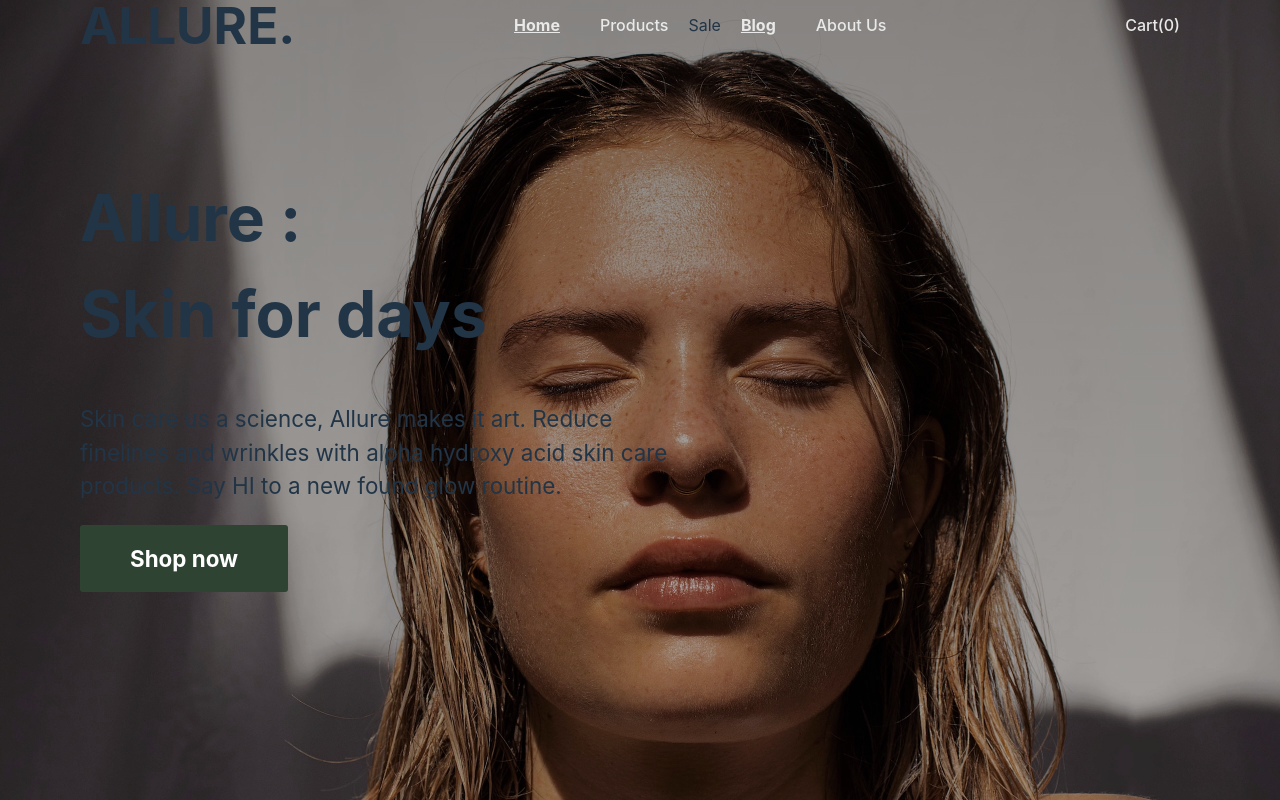
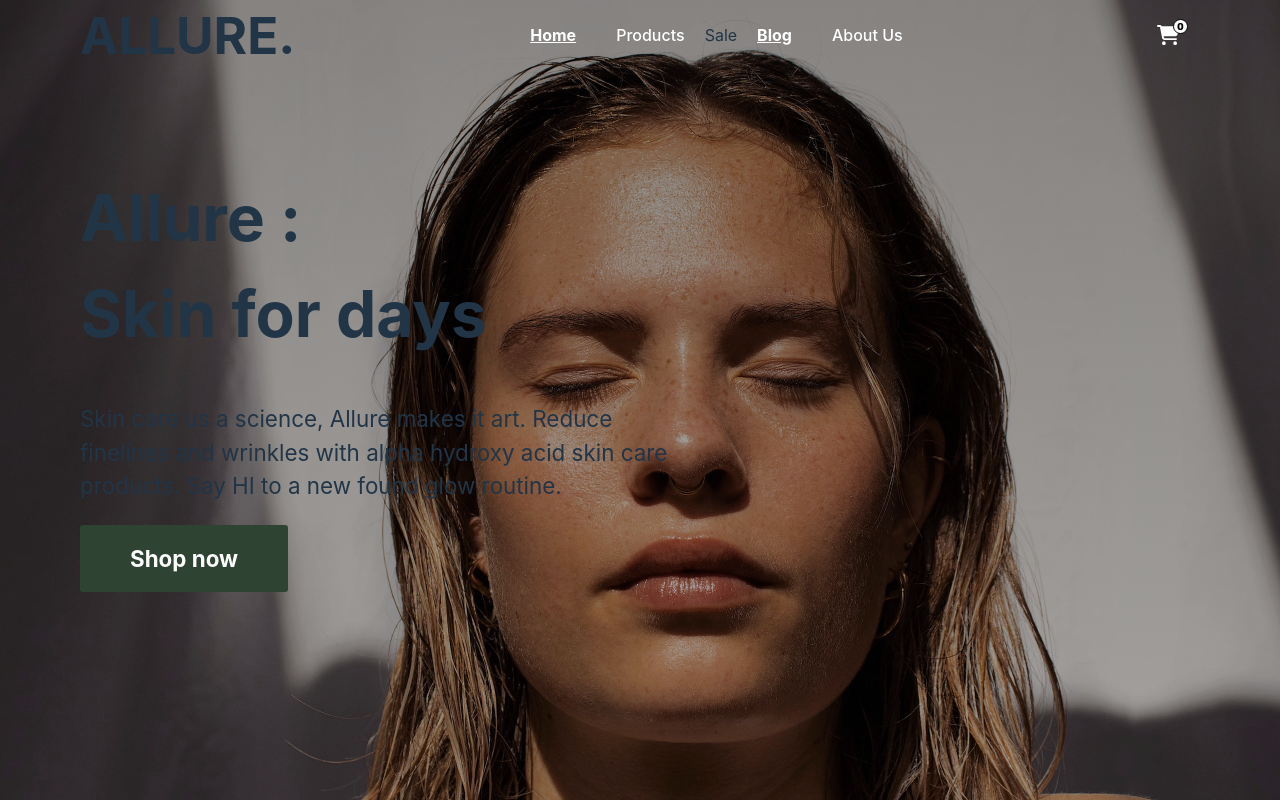
Before and after one commit to PrimoCrypt/skincare-ecommerce, a Vue app: page / in a window 1280 px wide. Shown: the top 800 px of the page. Built offline with nearby package versions, Linux system fonts and the light colour scheme.

Commit message:
Made the nav color dynamically change when routing

```diff
--- a/package.json
+++ b/package.json
@@ -9,6 +9,12 @@
     "preview": "vite preview --port 8080"
   },
   "dependencies": {
+    "@fortawesome/fontawesome-free": "^6.4.2",
+    "@fortawesome/fontawesome-svg-core": "^6.4.2",
+    "@fortawesome/free-solid-svg-icons": "^6.4.2",
+    "@fortawesome/vue-fontawesome": "^3.0.3",
+    "install": "^0.13.0",
+    "npm": "^9.8.1",
     "pinia": "^2.1.6",
     "vue": "^3.3.4",
     "vue-router": "^4.2.4"
--- a/src/components/NavBar.vue
+++ b/src/components/NavBar.vue
@@ -9,16 +9,20 @@
                 <router-link to="/#blogViewComp">Blog</router-link>
                 <router-link to="/about">About Us</router-link>
             </div>
-            <span>
-                <router-link to="/cart">Cart({{ totalCartItems.length }})</router-link>
+            <span class="nav-cart">
+                <router-link to="/cart">
+                    <font-awesome-icon :icon="['fas', 'shopping-cart']" size="lg" /><span class="cart-quantity">{{ totalCartItems.length }}</span>
+                </router-link>
             </span>
         </div>
 
         <div v-else class="navbar content">
             <h1>{{ pageNameHeader }}.</h1>
             <div class="leftside">
-                <span>
-                    <router-link to="/cart">Cart({{ totalCartItems.length }})</router-link>
+                <span class="nav-cart">
+                    <router-link to="/cart">
+                        <font-awesome-icon :icon="['fas', 'shopping-cart']" size="lg" /><span class="cart-quantity">{{ totalCartItems.length }}</span>
+                    </router-link>
                 </span>
                 <div class="whole-harmburger-menu">
                     <button class="hamburger-menu" @click="toggleMenu" :class="{ 'active': isMenuOpen }">
@@ -39,14 +43,11 @@
             </div>
         </div>
     </div>
-
-
 </template>
 
 <script setup>
 import { ref, onMounted, onUnmounted } from 'vue'
 import { pageNameHeader, totalCartItems } from '@/pageData.js';
-
 
     const isMenuOpen = ref(false)
 
@@ -69,6 +70,7 @@ import { pageNameHeader, totalCartItems } from '@/pageData.js';
     });
 
 
+
 </script>
 
 <style scoped>
@@ -87,7 +89,8 @@ hr{
     justify-content: space-between;
     height: 50px;
     position: relative;
-    top: 0px;
+    top: 10px;
+    margin-bottom: 30px;
 }
 
 .nav-link-center {
@@ -99,18 +102,31 @@ hr{
     margin: 0;
 }
 
-.nav-link{
-    margin: 0 20px;
+.whole-harmburger-menu{
+    margin-left: 20px;
 }
 
-.nav-link a{
-    width: 100px;
+.nav-cart{
+    position: relative;
 }
-
+.cart-quantity{
+    position: absolute;
+    top: -4px;
+    right:12px;
+    background-color: white;
+    border: 1px black solid;
+    width: 13px;
+    height: 13px;
+    border-radius: 50% ;
+    font-size: 10px;
+    color: black;
+    font-family: Rubik;
+    font-weight: 700;
+}
 .navbar a {
     margin: 0 20px;
     text-decoration: none;
-    color: #E9E9E9;
+    color: black;
 }
 
 .navbar a.router-link-exact-active {
@@ -122,6 +138,9 @@ hr{
 @media (max-width: 900px) {
     .navbar a {
         margin: 0 5px;
+    }
+    .cart-quantity{
+        right: -3px;
     }
 }
 
--- a/src/main.js
+++ b/src/main.js
@@ -3,7 +3,12 @@ import { createWebHistory } from 'vue-router'
 import createRouter from '@/router/index.js'
 import './style.css'
 import App from '@/App.vue'
+import { library } from '@fortawesome/fontawesome-svg-core'
+import { FontAwesomeIcon } from '@fortawesome/vue-fontawesome'
+import { faShoppingCart } from '@fortawesome/free-solid-svg-icons/faShoppingCart'
 
+
+library.add(faShoppingCart)
 // createApp(App).use(router).mount('#app')
 const router = createRouter(createWebHistory())
 router.beforeEach(()=>{
@@ -12,4 +17,5 @@ router.beforeEach(()=>{
 
 const app = createApp(App)
 
+app.component('font-awesome-icon', FontAwesomeIcon)
 app.use(router).mount('#app')
--- a/src/views/HomeView.vue
+++ b/src/views/HomeView.vue
@@ -69,6 +69,13 @@ const navigateToProductView = () => {
 
 .navigationBar{
     margin: 0 80px;
+}
+
+.navigationBar /deep/ .nav-links a{
+    color: white;
+}
+.navigationBar /deep/ .nav-cart a{
+    color: white;
 }
 
 .homeHeaderMid {
```
Also changed, not shown: 1 other file (tests, documents, lock files or other folders).
